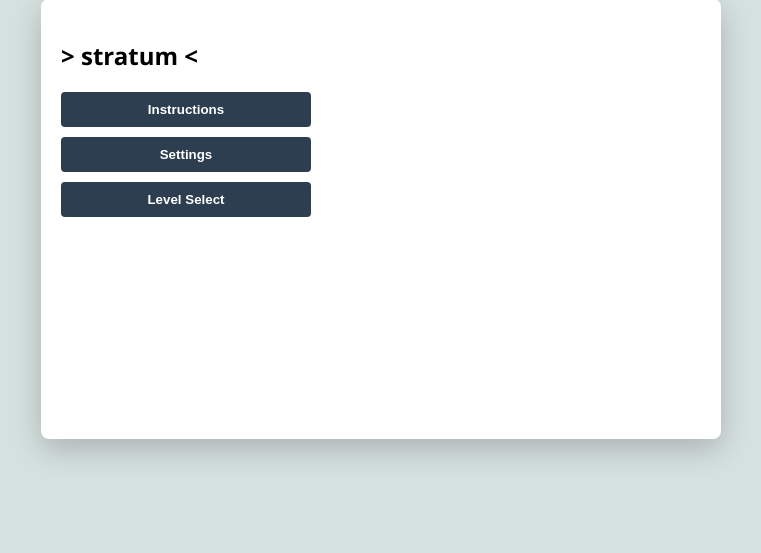
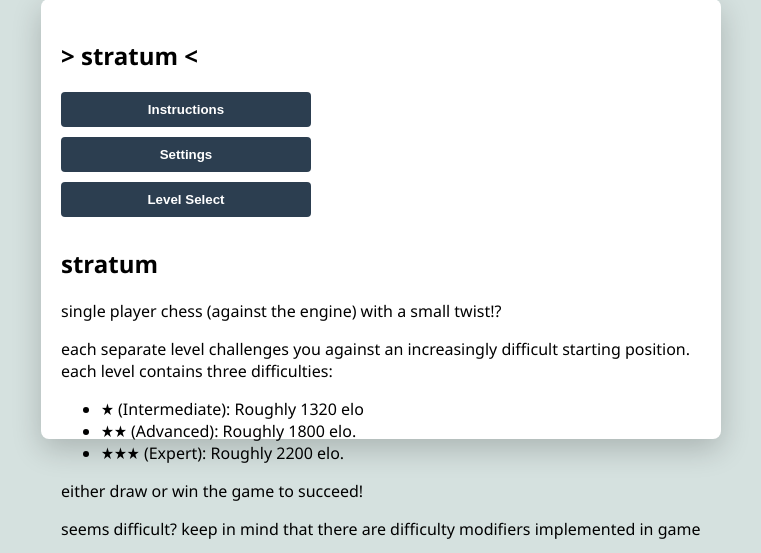
Before and after one commit to ninja888-8/stratum, a Flask app: template templates/index.html in a window 1280 px wide. Shown: the part 181-734 px from the top of the page, without its empty margins (259-1020 px from the left). Before the commit the page ends 639 px from the top, so only its background shows below. Run offline with Flask 3, Linux system fonts and the light colour scheme; the template is opened without the code that fills it, so the values that code supplies are empty.

Commit message:
Update html files

```diff
--- a/templates/index.html
+++ b/templates/index.html
@@ -18,6 +18,38 @@
             <button onclick="openInstructions()">Instructions</button>
             <button onclick="openSettings()">Settings</button>
             <button onclick="openLevelSelect()">Level Select</button>
+        </div>
+    </div>
+
+    <div id="instructionsModal" class="modal-overlay hidden" onclick="closeInstructionsClick(event)">
+        <div class="modal-content large">
+            <h2 class="modal-header">stratum</h2>
+
+            <div class="modal-body-scroll">
+                <p>single player chess (against the engine) with a small twist!?</p>
+                <p>each separate level challenges you against an increasingly difficult starting position. each level contains three difficulties:</p>
+                <ul>
+                    <li>★ (Intermediate): Roughly 1320 elo</li>
+                    <li>★★ (Advanced): Roughly 1800 elo.</li>
+                    <li>★★★ (Expert): Roughly 2200 elo.</li>
+                </ul>
+                <p>either draw or win the game to succeed!</p>
+
+                <p>seems difficult? keep in mind that there are difficulty modifiers implemented in game</p>
+                <div class="instruction-img-container">
+                    <img src="static/images/modifiers.png" class="instruction-img">
+                    <p class="img-caption">Use the side console to toggle game modifiers before clicking into the match</p>
+                </div>
+
+                <p>challenges listed under each level require the specific difficulty and modifiers active, in any run</p>
+                <div class="instruction-img-container">
+                    <img src="static/images/challenges.png" class="instruction-img">
+                    <p class="img-caption">Meet challenge requirements and pass the level to earn the challenge star</p>
+                </div>
+
+                <hr class="modal-divider">
+                <button class="modal-close-action-btn" onclick="closeInstructions()">close</button>
+            </div>
         </div>
     </div>
 
```
Also changed, not shown: templates/game.html (+68 -7 lines).
